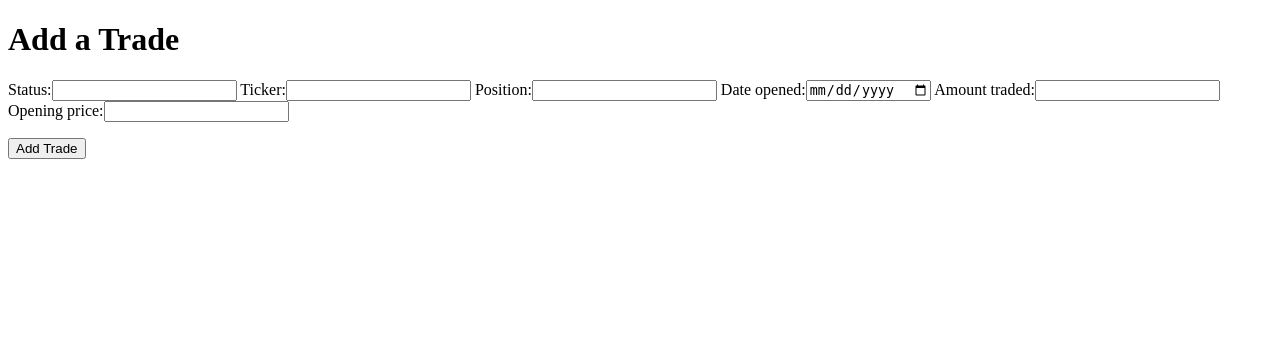
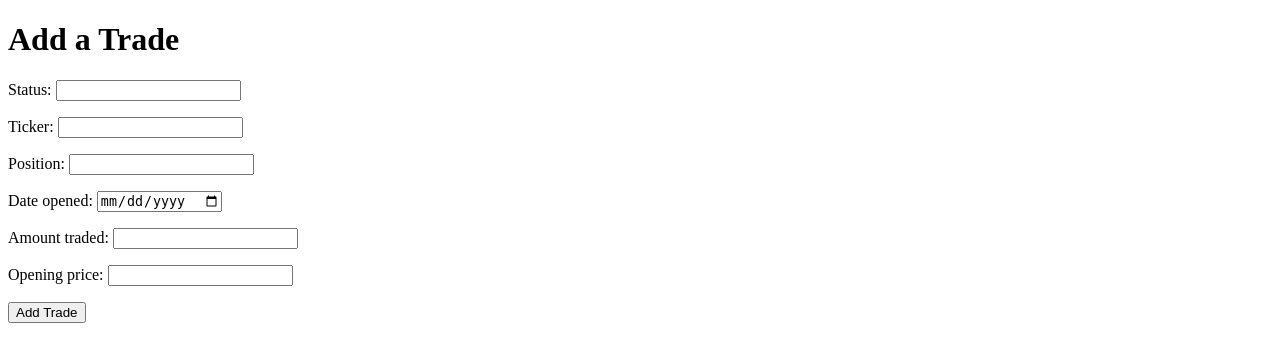
Before and after one commit to DannyGilligan/ticker-tracker, a Django app: page /add_trade in a window 1280 px wide. Shown: the top 362 px of the page. Run offline with Django 3.2, Linux system fonts and the light colour scheme.

Commit message:
Add vertical styling to form (form.as_p)

```diff
--- a/tracker/forms.py
+++ b/tracker/forms.py
@@ -8,9 +8,9 @@ class TradeForm(forms.ModelForm):
         fields = ['status', 'ticker', 'position', 'date_opened', 'amount_traded', 'opening_price']
         widgets = {
             'date_opened': forms.DateInput(
-                attrs={'type': 'date', 'placeholder': 'yyyy-mm-dd (DOB)', 'class': 'form-control'}
+                attrs={'type': 'date', 'placeholder': 'yyyy-mm-dd', 'class': 'form-control'}
             ),
             'date_closed': forms.DateInput(
-            attrs={'type': 'date', 'placeholder': 'yyyy-mm-dd (DOB)', 'class': 'form-control'}
+                attrs={'type': 'date', 'placeholder': 'yyyy-mm-dd', 'class': 'form-control'}
             )
         }
--- a/tracker/templates/tracker/add_trade.html
+++ b/tracker/templates/tracker/add_trade.html
@@ -10,7 +10,7 @@
     <h1>Add a Trade</h1>
     <form method="POST" action="add_trade">
         {% csrf_token %}
-        {{ form }}
+        {{ form.as_p }}
 
 
         <div>
```
